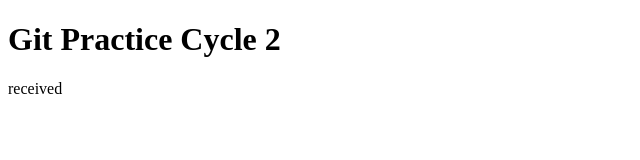
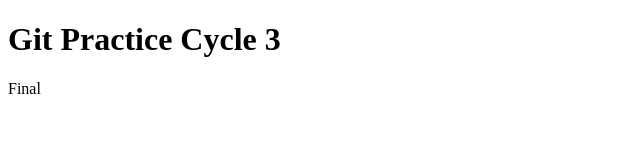
Before and after one commit to KaneLabs/git_practice, a plain HTML site: page index.html in a window 1280 px wide. Shown: the full height of the page, 0-640 px from the left. Drawn offline with Linux system fonts and the light colour scheme.

Commit message:
practice cycle 3

```diff
--- a/index.html
+++ b/index.html
@@ -5,7 +5,7 @@
     <title>Git Practice</title>
   </head>
   <body>
-    <h1>Git Practice Cycle 2</h1>
-    <p>received</p>
+    <h1>Git Practice Cycle 3</h1>
+    <p>Final</p>
   </body>
 </html>
```
